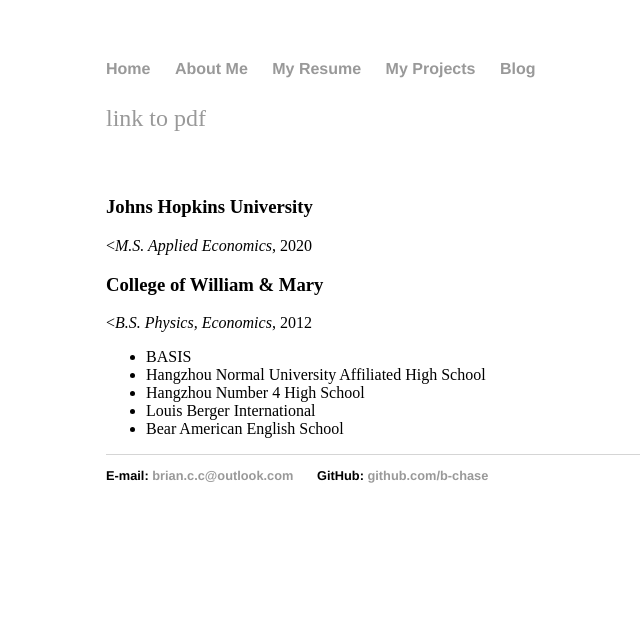
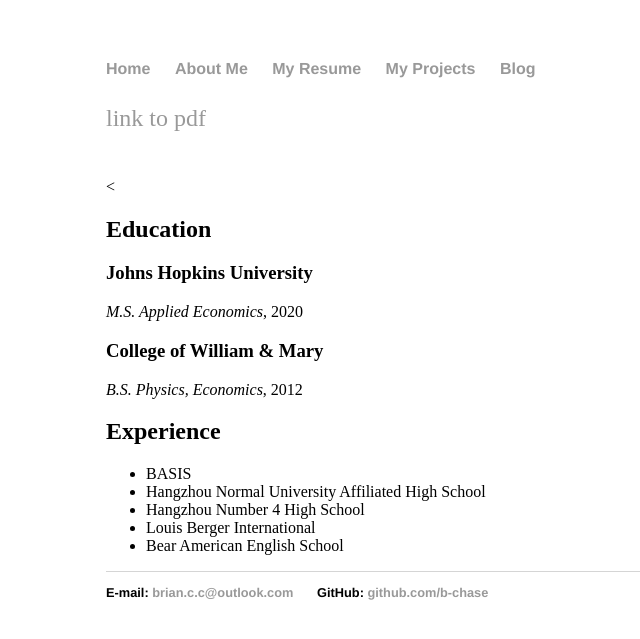
Before and after one commit to b-chase/b-chase.github.io, a Jekyll site: the page built from resume/index.html, in a window 1280 px wide. Shown: the top 639 px of the page, without its empty margins (86-726 px from the left). Built offline with Jekyll 4.4.1, drawn with Linux system fonts in a browser that asks for light colours.

Commit message:
resume fixes

```diff
--- a/_includes/education.html
+++ b/_includes/education.html
@@ -1,3 +1,3 @@
 <h3>{{ include.university }}</h3>
-<span><<em>{{ include.degree }}</em>, {{ include.year }}</span>
+<span><em>{{ include.degree }}</em>, {{ include.year }}</span>
 <br>
--- a/resume/index.html
+++ b/resume/index.html
@@ -5,6 +5,7 @@
 <p><a href="/Brian Chase - resume.pdf" target="new">link to pdf</a></p>
 <br>
 <section id="Education">
+  <<h2>Education</h2>
   <div id="JHU">
     {% include education.html university="Johns Hopkins University" degree="M.S. Applied Economics" year="2020"%}
   </div>
@@ -13,6 +14,7 @@
   </div>
 </section>
 <section id="Experience">
+  <h2>Experience</h2>
   <ul>
     <li>BASIS</li>
     <li>Hangzhou Normal University Affiliated High School</li>
```
